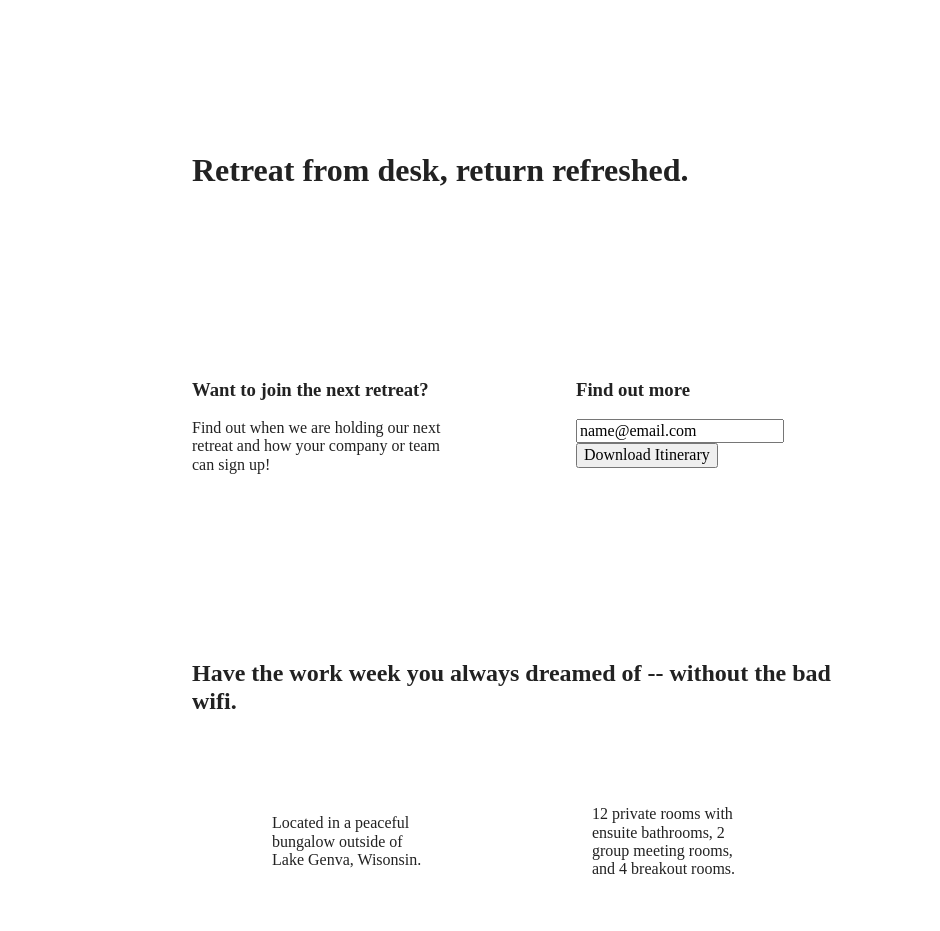
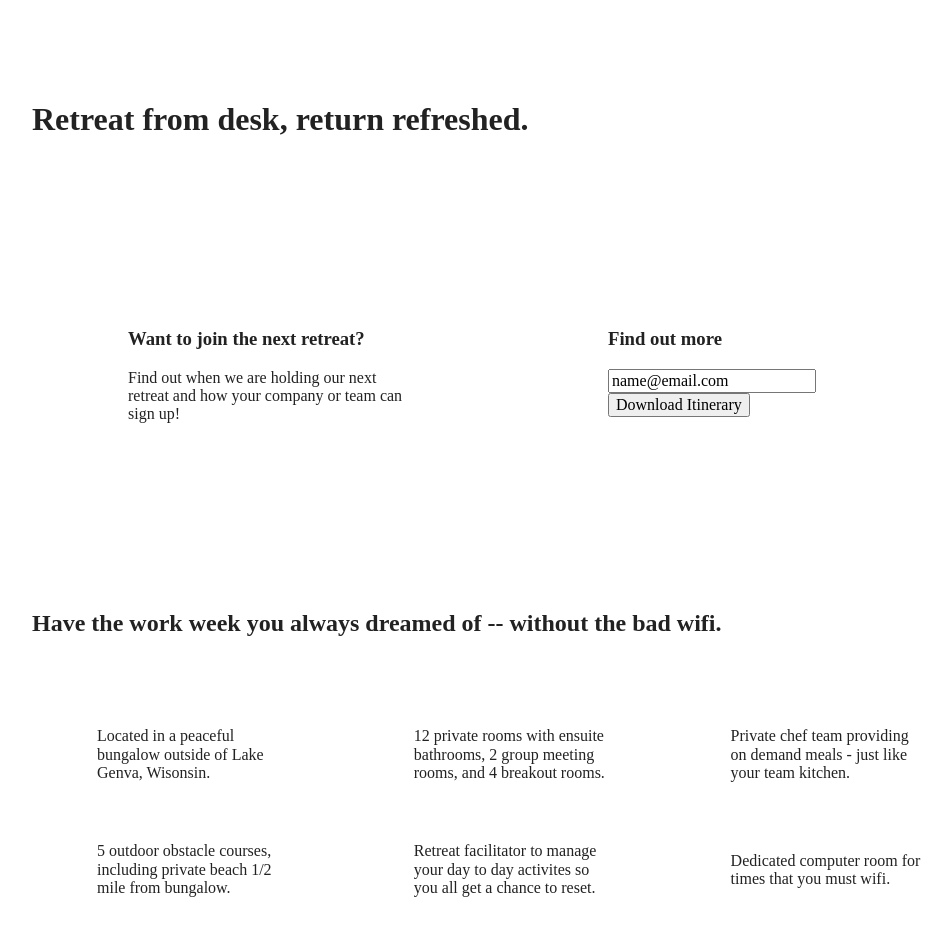
Before and after one commit to jennademarco/project-unplugged, a website built with Parcel: page index.html in a window 1280 px wide. Shown: the part 226-1157 px from the top of the page, without its empty margins (128-1068 px from the left). Built offline with nearby package versions, Linux system fonts and the light colour scheme.

Commit message:
Added desktop specifications

```diff
--- a/css/main.css
+++ b/css/main.css
@@ -426,7 +426,7 @@ aside {
   }
 
   .features .features-item-description {
-    width: 50%;
+    width: 62%;
   }
 
 /*Reviews*/
@@ -500,17 +500,57 @@ aside {
     }
   }
 
-
 @media only screen and (min-width: 1200px) {
   /* Desktop Styles here */
-}
 
-@media print,
-(-webkit-min-device-pixel-ratio: 1.25),
-(min-resolution: 1.25dppx),
-(min-resolution: 120dpi) {
-  /* Style adjustments for high resolution devices */
-}
+  .content-wrapper {
+    max-width: 960px;
+  }
+
+  /*Hero Area*/
+  .hero-area h1 {
+    width: 60%;
+  }
+
+  /*Aside*/
+  aside .content-wrapper {
+    justify-content: space-around;
+  }
+
+  aside .content-wrapper .form-description,
+  aside .content-wrapper .form {
+    width: 30%;
+  }
+
+  /*Features*/
+  .features h2 {
+    width: 90%;
+  }
+
+  .features article {
+    flex-basis: 33%;
+  }
+
+  /*Reviews*/
+  /reviews article div {
+    width: 42%;
+  }
+
+/* ==========================================================================
+  ABOUT Page
+ ========================================================================== */
+  .mission h2,
+  .contact-section .content-wrapper h2 {
+    width: 95%;
+  }
+
+/* ==========================================================================
+  FAQ Page
+ ========================================================================== */
+  .faq h2 {
+    width: 100%;
+  }
+
 
 /* ==========================================================================
    Print styles.
```
